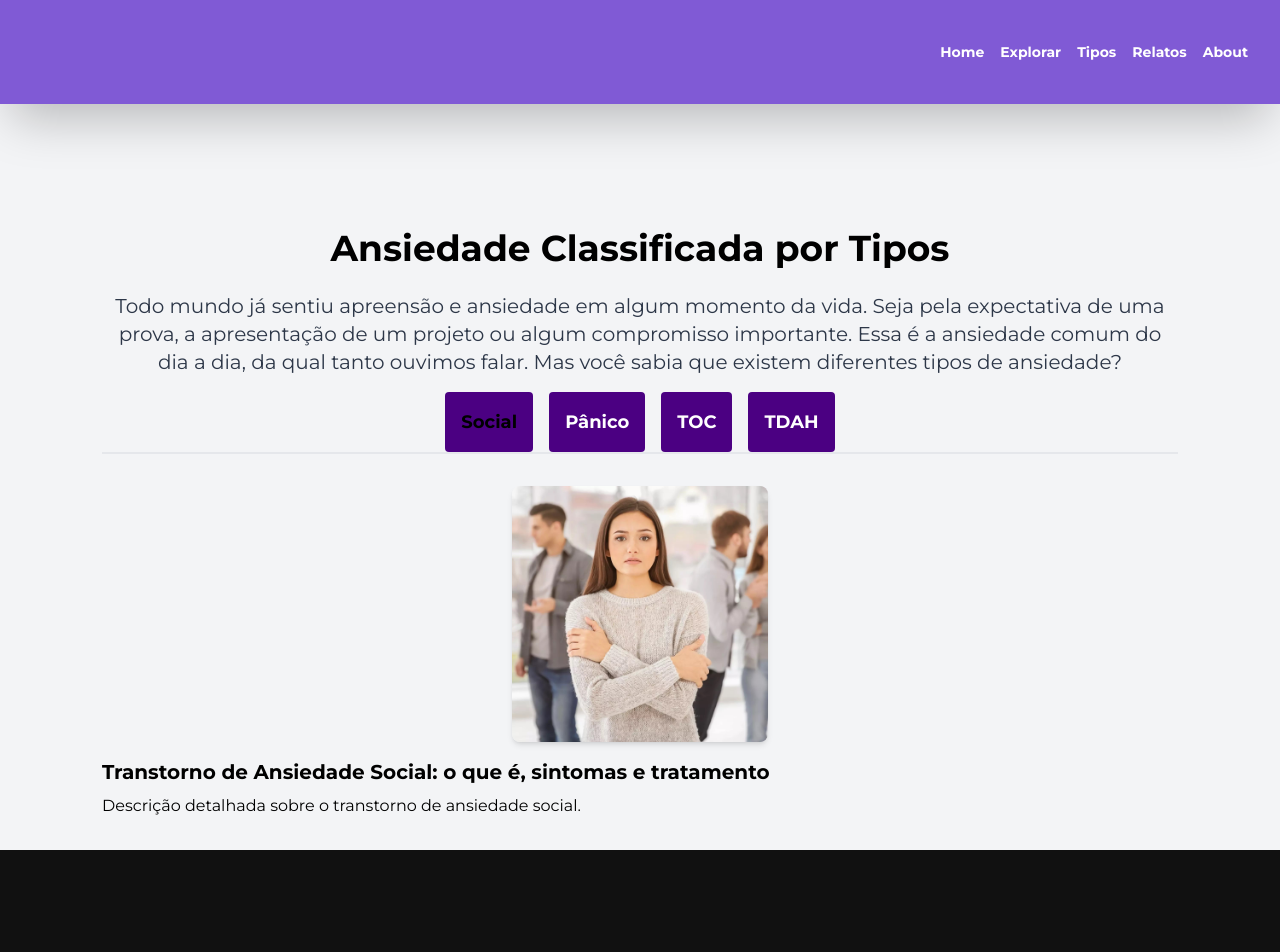
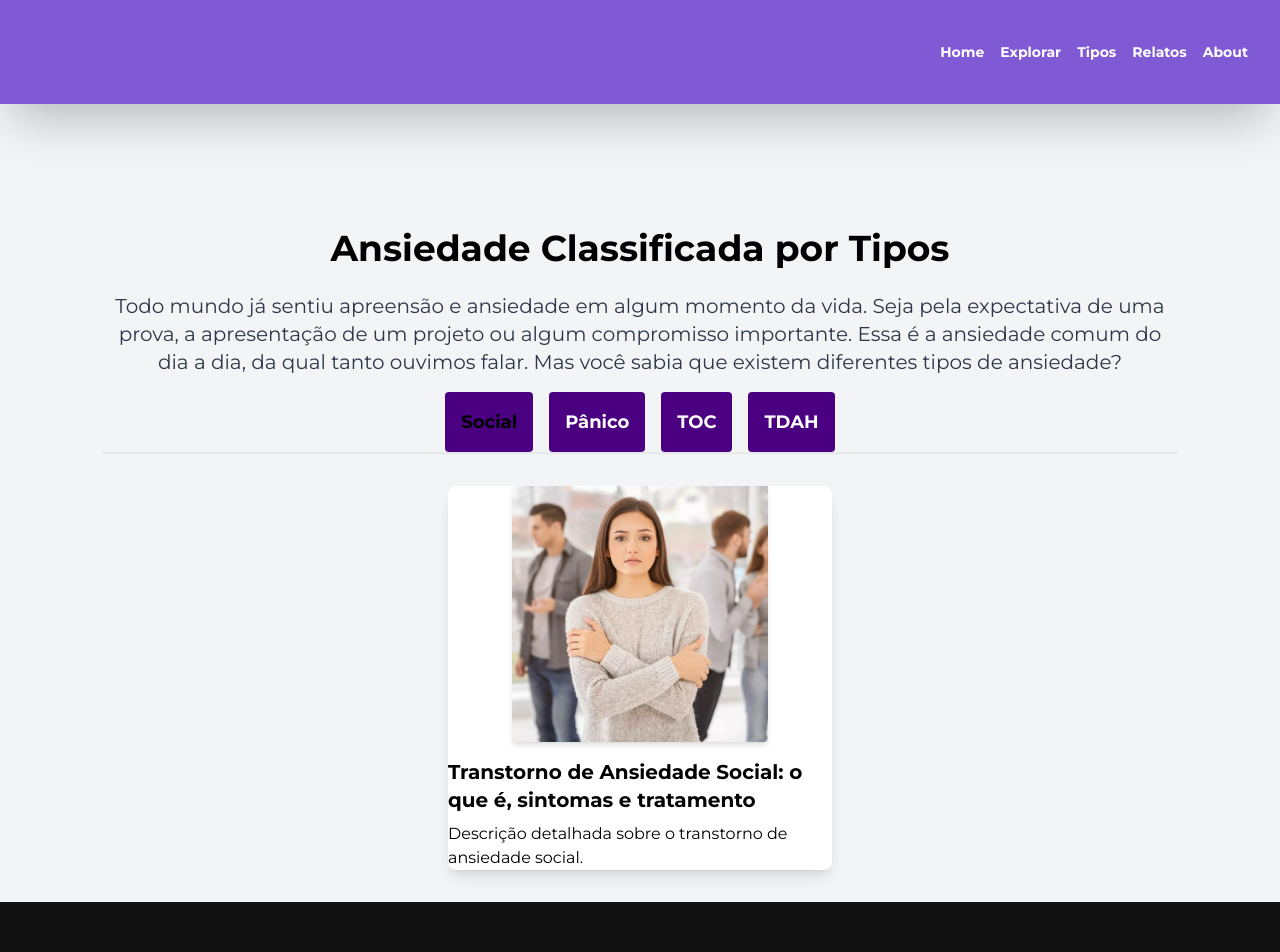
Before and after one commit to AngeloSans/Retriever, a Next.js app in the folder retriever/: page /types in a window 1280 px wide. Shown: the top 952 px of the page. Built offline with nearby package versions, Linux system fonts and the light colour scheme.

Commit message:
29072024-Types

```diff
--- a/retriever/src/pages/types.tsx
+++ b/retriever/src/pages/types.tsx
@@ -48,28 +48,28 @@ const Types = () => {
 
                 <section>
                     {selectedType === 'Social' && (
-                        <article className="mb-8">
-                            <img src="/ImagesRetriever/ansiedadesocialtypes.jpg" alt="Transtorno de Ansiedade Social" className="max-w-md h-64 mx-auto mb-4 rounded-lg shadow-md object-cover" />
+                        <article className="mb-8 bg-white shadow-lg rounded-lg overflow-hidden max-w-sm mx-auto">
+                            <img src="/ImagesRetriever/ansiedadesocialtypes.jpg" alt="Transtorno de Ansiedade Social" className="max-w-md h-64 mx-auto mb-4  shadow-md object-cover" />
                             <h3 className="text-xl font-semibold text-black">Transtorno de Ansiedade Social: o que é, sintomas e tratamento</h3>
                             <p className="mt-2 text-black">Descrição detalhada sobre o transtorno de ansiedade social.</p>
                         </article>
                     )}
                     {selectedType === 'Pânico' && (
-                        <article className="mb-8">
+                        <article className="mb-8 bg-white shadow-lg rounded-lg overflow-hidden max-w-sm mx-auto">
                             <img src="/ImagesRetriever/panicotypes.jpg" alt="Ansiedade em Crianças" className="max-w-md h-64 mx-auto mb-4 rounded-lg shadow-md object-cover" />
                             <h3 className="text-xl font-semibold text-black">Entenda o que é ansiedade social e como se manifesta nas crianças</h3>
                             <p className="mt-2 text-black">Descrição detalhada sobre a ansiedade em crianças.</p>
                         </article>
                     )}
                     {selectedType === 'TOC' && (
-                        <article className="mb-8">
+                        <article className="mb-8 bg-white shadow-lg rounded-lg overflow-hidden max-w-sm mx-auto">
                             <img src="/ImagesRetriever/toctypes.jpg" alt="Ansiedade e Fobia Social" className="max-w-md h-64 mx-auto mb-4 rounded-lg shadow-md object-cover" />
                             <h3 className="text-xl text-black font-semibold">Fobia social quando o sofrimento pela timidez é tanto que a saída é se esconder</h3>
                             <p className="mt-2 text-gray-700">Descrição detalhada sobre ansiedade e fobia social.</p>
                         </article>
                     )}
                     {selectedType === 'TDAH' && (
-                        <article className="mb-8">
+                        <article className="mb-8 bg-white shadow-lg rounded-lg overflow-hidden max-w-sm mx-auto">
                             <img src="/ImagesRetriever/tdahtypes.jpeg" alt="Ansiedade e Fobia Social" className="max-w-md h-64 mx-auto mb-4 rounded-lg shadow-md object-cover" />
                             <h3 className="text-xl text-black font-semibold">Fobia social quando o sofrimento pela timidez é tanto que a saída é se esconder</h3>
                             <p className="mt-2 text-gray-700">Descrição detalhada sobre ansiedade e fobia social.</p>
```
